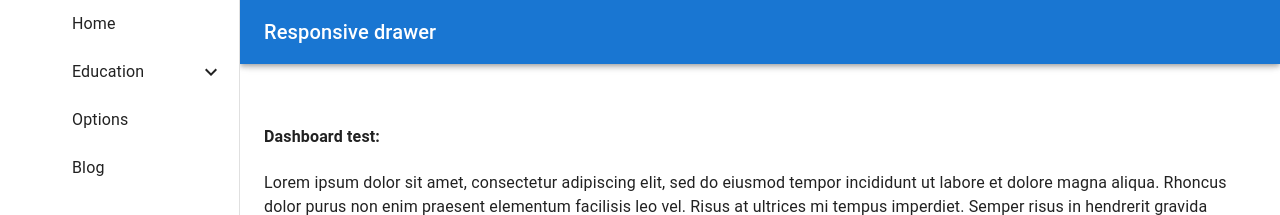
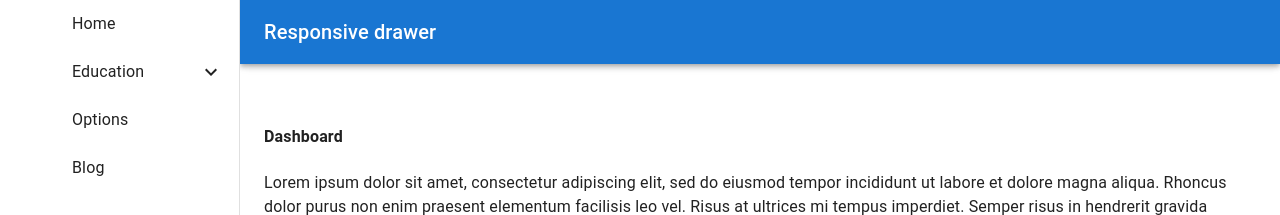
Before and after one commit to muhyasin89/React-Thunk, a React (Vite) app: page / in a window 1280 px wide. Shown: the top 215 px of the page. Built offline with nearby package versions, Linux system fonts and the light colour scheme; the HTML template or start-up script is replaced by a standard one.

Commit message:
[js/feature/navigation]dashboard

```diff
--- a/src/pages/Dashboard.jsx
+++ b/src/pages/Dashboard.jsx
@@ -4,12 +4,11 @@ import { useNavigation } from "../state/navigation";
 
 function Dashboard() {
   const open = useNavigation((state) => state.open);
-  const test = true;
 
   return (
     <MainLayout>
       <h4>
-        Dashboard {open} test: {test}
+        Dashboard {open}
       </h4>
 
       <Typography paragraph>
```
